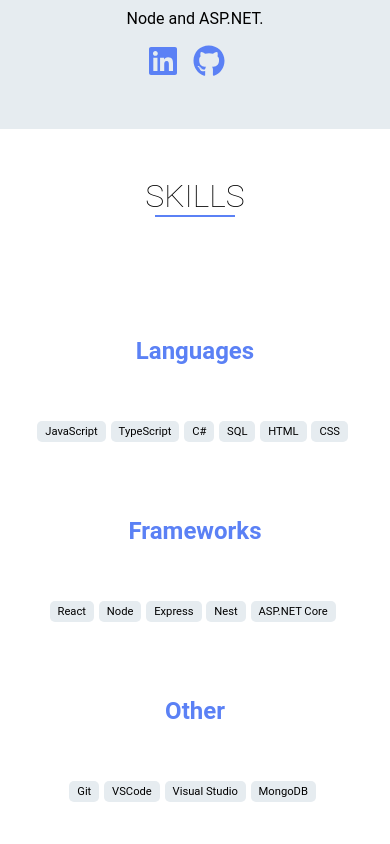
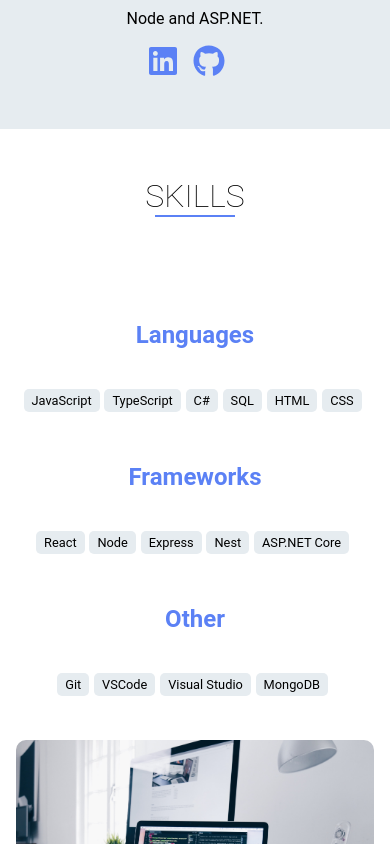
Before and after one commit to mendevez/portfolio, a Next.js app: page / in a window 390 px wide. Shown: the part 1640-2484 px from the top of the page. Built offline with nearby package versions, Linux system fonts and the light colour scheme.

Commit message:
skills section bug fix and styling

```diff
--- a/styles/skills.module.scss
+++ b/styles/skills.module.scss
@@ -2,6 +2,7 @@
 
 #skills {
   padding: 5rem 0;
+  overflow-x: hidden;
 }
 .skills__content {
   margin-top: 5rem;
@@ -55,7 +56,7 @@
   }
 
   .skill__name {
-    font-size: 0.7rem;
+    font-size: 0.8rem;
     margin-right: 0.3rem;
   }
 }
@@ -63,10 +64,5 @@
   .skills__content {
     flex-direction: column;
   }
-  .list__title {
-    padding: 1.5rem 0;
-  }
-  .skills__list {
-    margin-bottom: 1.5rem;
-  }
+
 }
```
